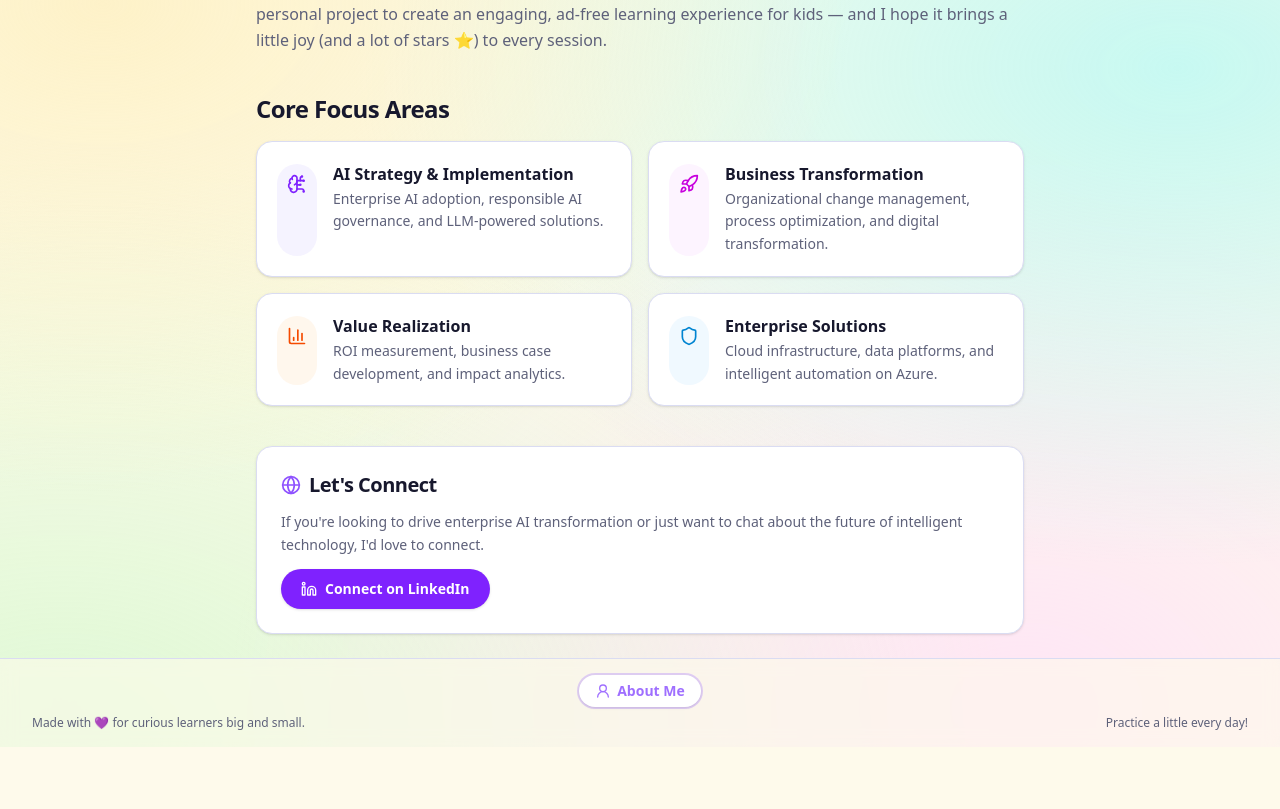
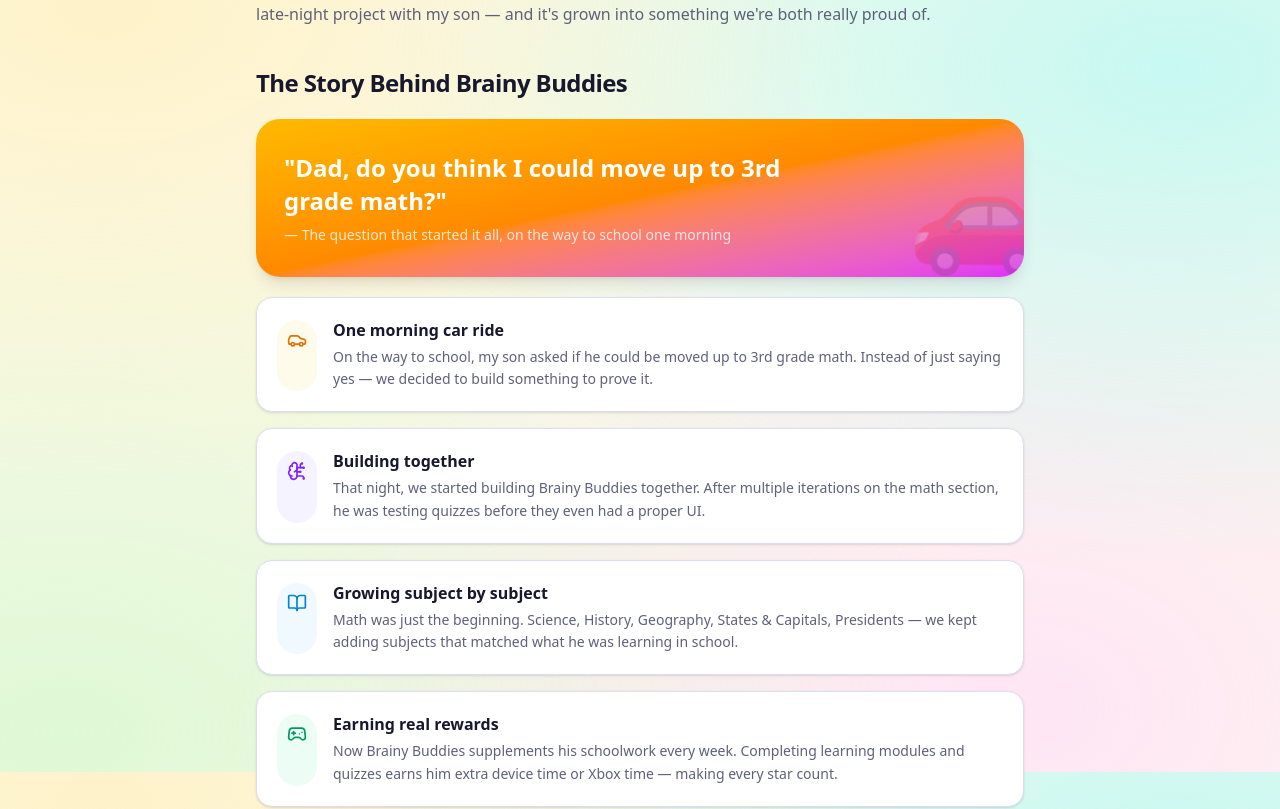
Before and after one commit to chrisrosaghub/chrisrosaghub.github.io, a React (Vite) app: page /about in a window 1280 px wide. Shown: the part 828-1637 px from the top of the page. Before the commit the page ends 1575 px from the top, so only its background shows below. Built offline with nearby package versions, Linux system fonts and the light colour scheme; no server answers.

Commit message:
feat: add Brainy Buddies origin story to About page

```diff
--- a/src/pages/about.tsx
+++ b/src/pages/about.tsx
@@ -1,4 +1,4 @@
-import { Linkedin, Github, Globe, BrainCircuit, Rocket, BarChart3, Shield } from "lucide-react";
+import { Linkedin, Github, Globe, BrainCircuit, Rocket, BarChart3, Shield, Car, Sparkles, Gamepad2, BookOpen } from "lucide-react";
 
 const FOCUS_AREAS = [
     {
@@ -30,6 +30,26 @@ const FOCUS_AREAS = [
         bg: "bg-sky-50",
     },
 ];
+
+function StoryStep({ icon: Icon, color, bg, title, body }: {
+    icon: React.ElementType;
+    color: string;
+    bg: string;
+    title: string;
+    body: string;
+}) {
+    return (
+        <div className="flex gap-4 rounded-2xl border bg-card p-5 shadow-sm">
+            <div className={`mt-0.5 shrink-0 rounded-xl ${bg} p-2.5`}>
+                <Icon className={`size-5 ${color}`} />
+            </div>
+            <div>
+                <h3 className="font-bold text-foreground">{title}</h3>
+                <p className="text-sm text-muted-foreground mt-1 leading-relaxed">{body}</p>
+            </div>
+        </div>
+    );
+}
 
 export default function AboutPage() {
     return (
@@ -95,9 +115,61 @@ export default function AboutPage() {
                     </p>
                     <p>
                         Outside of work, I'm passionate about education and making learning fun. Brainy Buddies
-                        started as a personal project to create an engaging, ad-free learning experience for
-                        kids — and I hope it brings a little joy (and a lot of stars ⭐) to every session.
+                        started as a late-night project with my son — and it's grown into something we're both
+                        really proud of.
                     </p>
+                </div>
+            </section>
+
+            {/* Origin story */}
+            <section className="space-y-5">
+                <h2 className="text-2xl font-extrabold tracking-tight">The Story Behind Brainy Buddies</h2>
+
+                {/* Hero quote card */}
+                <div className="relative overflow-hidden rounded-3xl bg-gradient-to-br from-amber-400 via-orange-400 to-fuchsia-500 text-white shadow-lg px-7 py-8">
+                    <div className="absolute -right-6 -bottom-4 text-[7rem] opacity-20 select-none" aria-hidden>🚗</div>
+                    <p className="relative text-xl md:text-2xl font-extrabold leading-snug max-w-lg">
+                        "Dad, do you think I could move up to 3rd grade math?"
+                    </p>
+                    <p className="relative mt-2 text-sm font-medium text-white/80">— The question that started it all, on the way to school one morning</p>
+                </div>
+
+                {/* Story steps */}
+                <div className="flex flex-col gap-4">
+                    <StoryStep
+                        icon={Car}
+                        color="text-amber-600"
+                        bg="bg-amber-50"
+                        title="One morning car ride"
+                        body="On the way to school, my son asked if he could be moved up to 3rd grade math. Instead of just saying yes — we decided to build something to prove it."
+                    />
+                    <StoryStep
+                        icon={BrainCircuit}
+                        color="text-violet-600"
+                        bg="bg-violet-50"
+                        title="Building together"
+                        body="That night, we started building Brainy Buddies together. After multiple iterations on the math section, he was testing quizzes before they even had a proper UI."
+                    />
+                    <StoryStep
+                        icon={BookOpen}
+                        color="text-sky-600"
+                        bg="bg-sky-50"
+                        title="Growing subject by subject"
+                        body="Math was just the beginning. Science, History, Geography, States & Capitals, Presidents — we kept adding subjects that matched what he was learning in school."
+                    />
+                    <StoryStep
+                        icon={Gamepad2}
+                        color="text-emerald-600"
+                        bg="bg-emerald-50"
+                        title="Earning real rewards"
+                        body="Now Brainy Buddies supplements his schoolwork every week. Completing learning modules and quizzes earns him extra device time or Xbox time — making every star count."
+                    />
+                </div>
+
+                <div className="rounded-2xl border border-violet-100 bg-violet-50/60 px-5 py-4 text-sm text-violet-800 leading-relaxed">
+                    <Sparkles className="inline size-4 mr-1.5 text-violet-500" aria-hidden />
+                    Brainy Buddies is built with love for curious kids everywhere — and the parents who want to
+                    make learning feel like an adventure, not a chore.
                 </div>
             </section>
 
```
